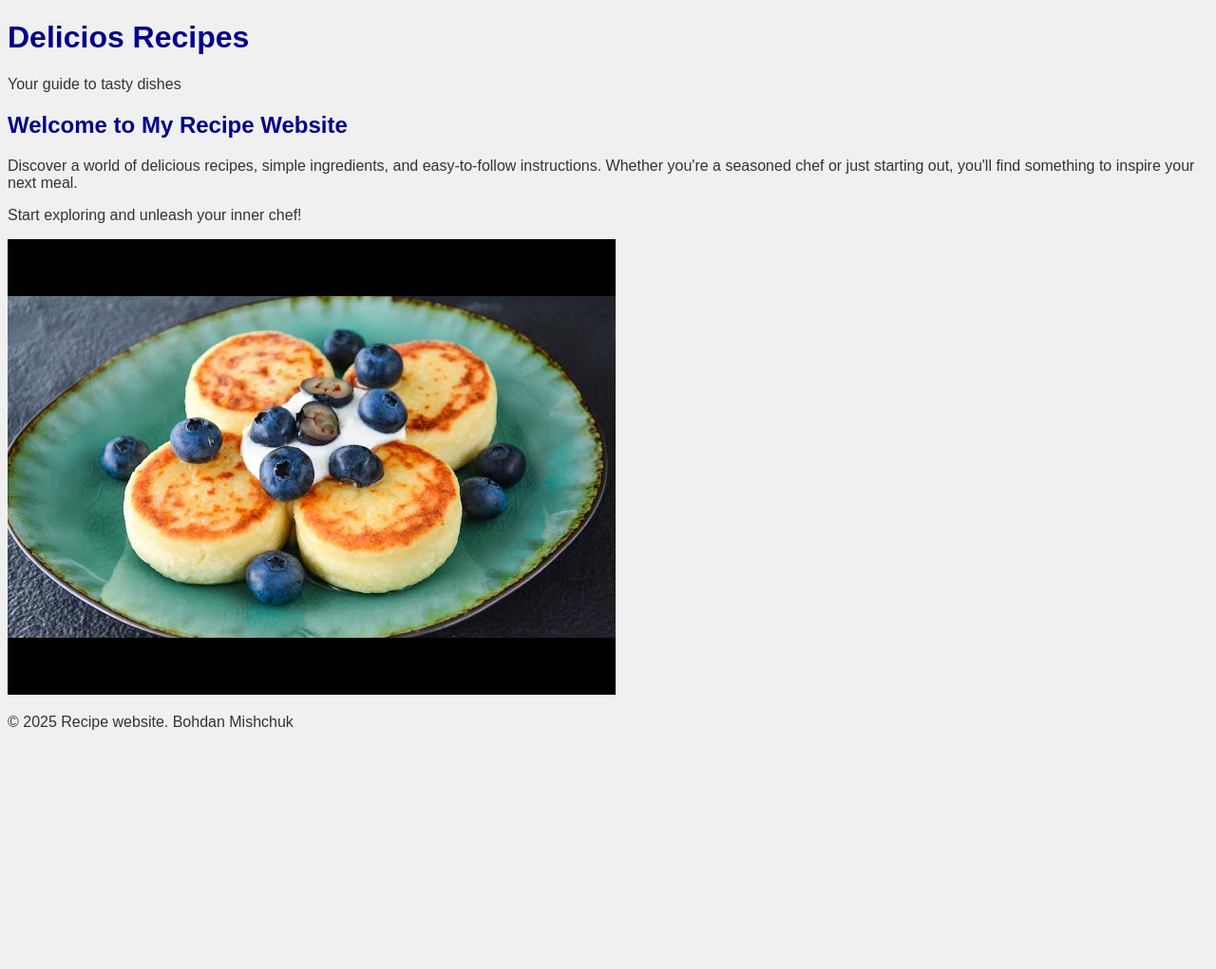
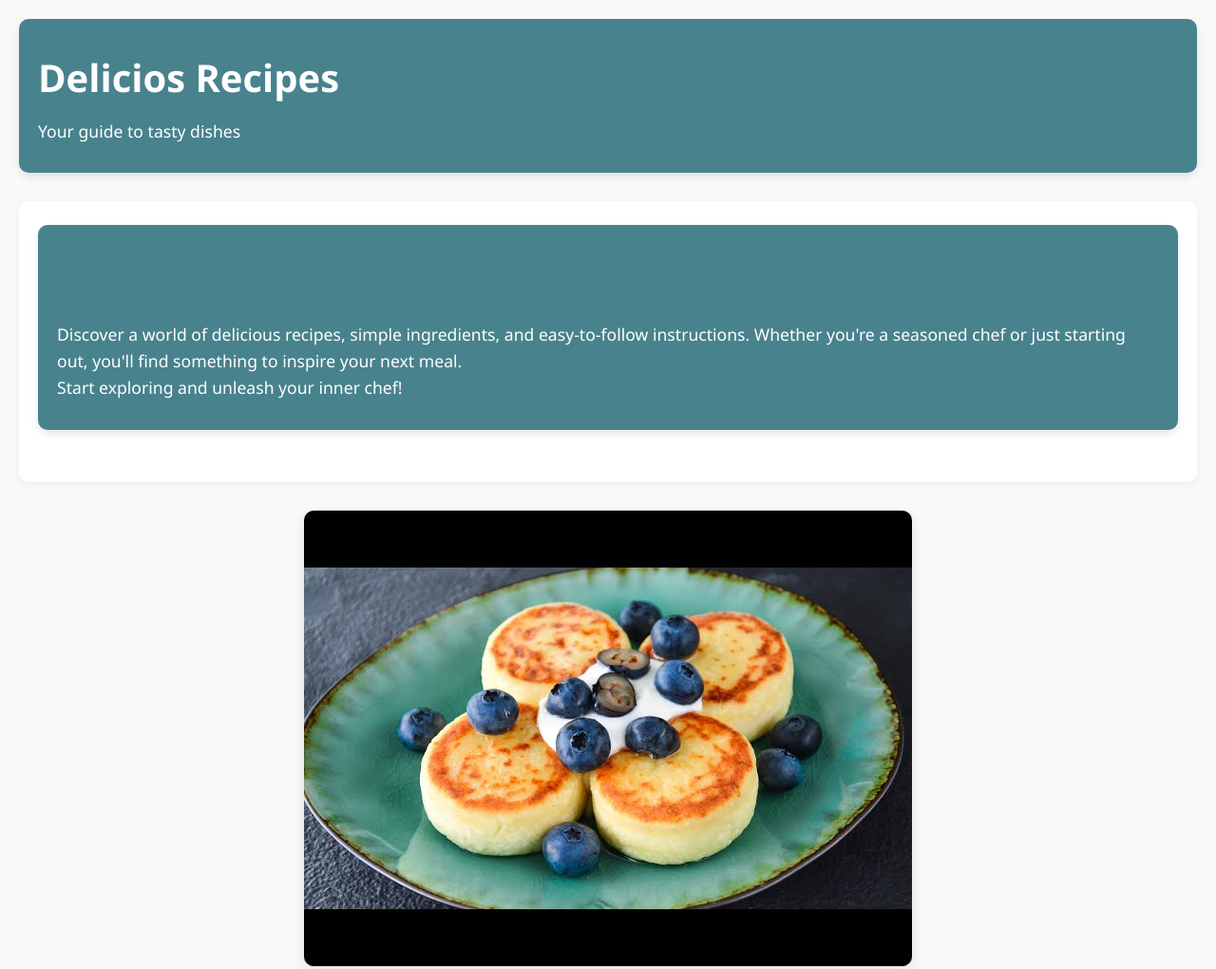
Before and after one commit to DrBoMi/My-Recipe-Website, a plain HTML site: page index.html in a window 1280 px wide. Shown: the top 1021 px of the page at 95% size. Before the commit the page ends 800 px from the top, so only its background shows below. Drawn offline with Linux system fonts and the light colour scheme.

Commit message:
Add files via upload

```diff
--- a/index.html
+++ b/index.html
@@ -4,16 +4,7 @@
   <meta charset="UTF-8">
   <meta name="viewport" content="width=device-width, initial-scale=1.0">
   <title>My Recipe Website</title>
-  <style>
-    body {
-      background-color: #f0f0f0;
-      font-family: Arial, sans-serif;
-      color: #333;
-    }
-    h1 {
-      color: darkblue;
-    }
-  </style>
+  <link rel="stylesheet" href="main.css">
 </head>
 <body>
     <header>
@@ -27,13 +18,13 @@
 
     <section class="container">
         <header>
-            <h1>Welcome to My Recipe Website</h1>
+            <h2>Welcome to My Recipe Website</h2>
             <p>Discover a world of delicious recipes, simple ingredients, and easy-to-follow instructions. Whether you're a seasoned chef or just starting out, you'll find something to inspire your next meal.</p>
             <p>Start exploring and unleash your inner chef!</p>
           </header>
     </section>
 
-    <img src="Images\Syrnyky.jpg" alt="My food">
+    <img src="Images/Syrnyky.jpg" alt="My food">
 
     <footer>
       <p>&copy; 2025 Recipe website. Bohdan Mishchuk</p>
--- /dev/null
+++ b/main.css
@@ -0,0 +1,73 @@
+/* Загальні налаштування */
+* {
+  margin: 0;
+  padding: 0;
+  box-sizing: border-box;
+}
+
+body {
+  font-family: 'Segoe UI', Tahoma, Geneva, Verdana, sans-serif;
+  background-color: #f9f9f9;
+  color: #333;
+  line-height: 1.6;
+  padding: 20px;
+}
+
+/* Заголовок сторінки */
+header {
+  background-color: #48828d;
+  color: #ffffff;
+  padding: 30px 20px;
+  border-radius: 10px;
+  box-shadow: 0 4px 8px rgba(0, 0, 0, 0.1);
+  margin-bottom: 30px;
+}
+
+header h1 {
+  font-size: 2.5rem;
+  margin-bottom: 10px;
+}
+
+header p {
+  font-size: 1.1rem;
+}
+
+/* Навігація */
+nav {
+  margin-bottom: 30px;
+}
+
+/* Основна секція */
+.container {
+  background-color: #ffffff;
+  padding: 25px 20px;
+  border-radius: 10px;
+  box-shadow: 0 2px 10px rgba(0, 0, 0, 0.05);
+  margin-bottom: 30px;
+}
+
+.container h2 {
+  color: #48828d;
+  font-size: 1.8rem;
+  margin-bottom: 15px;
+  padding: 5px;
+}
+
+/* Зображення */
+img {
+  display: block;
+  max-width: 100%;
+  height: auto;
+  margin: 0 auto 30px;
+  border-radius: 10px;
+  box-shadow: 0 4px 12px rgba(0, 0, 0, 0.1);
+}
+
+/* Футер */
+footer {
+  text-align: center;
+  font-size: 0.9rem;
+  color: #777;
+  padding-top: 20px;
+  border-top: 1px solid #ddd;
+}
```
